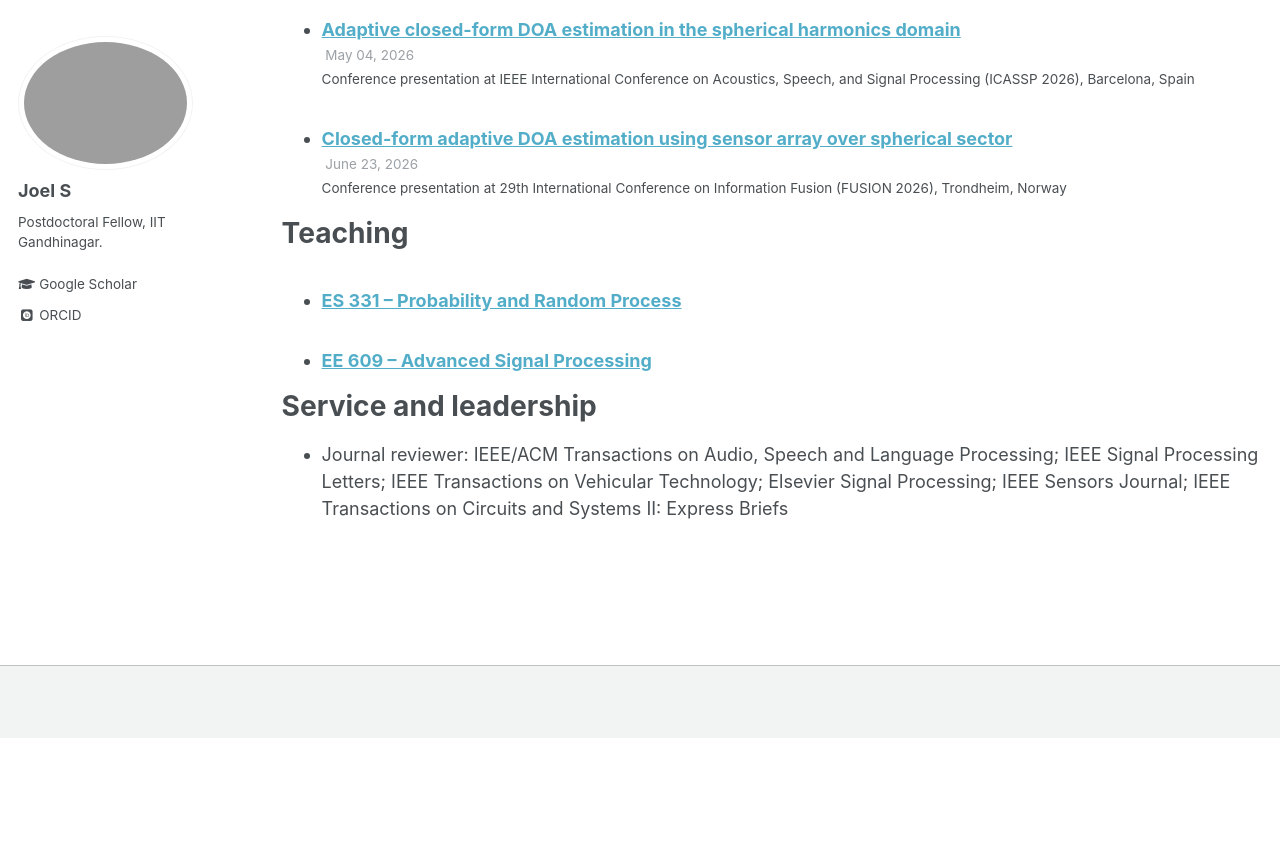
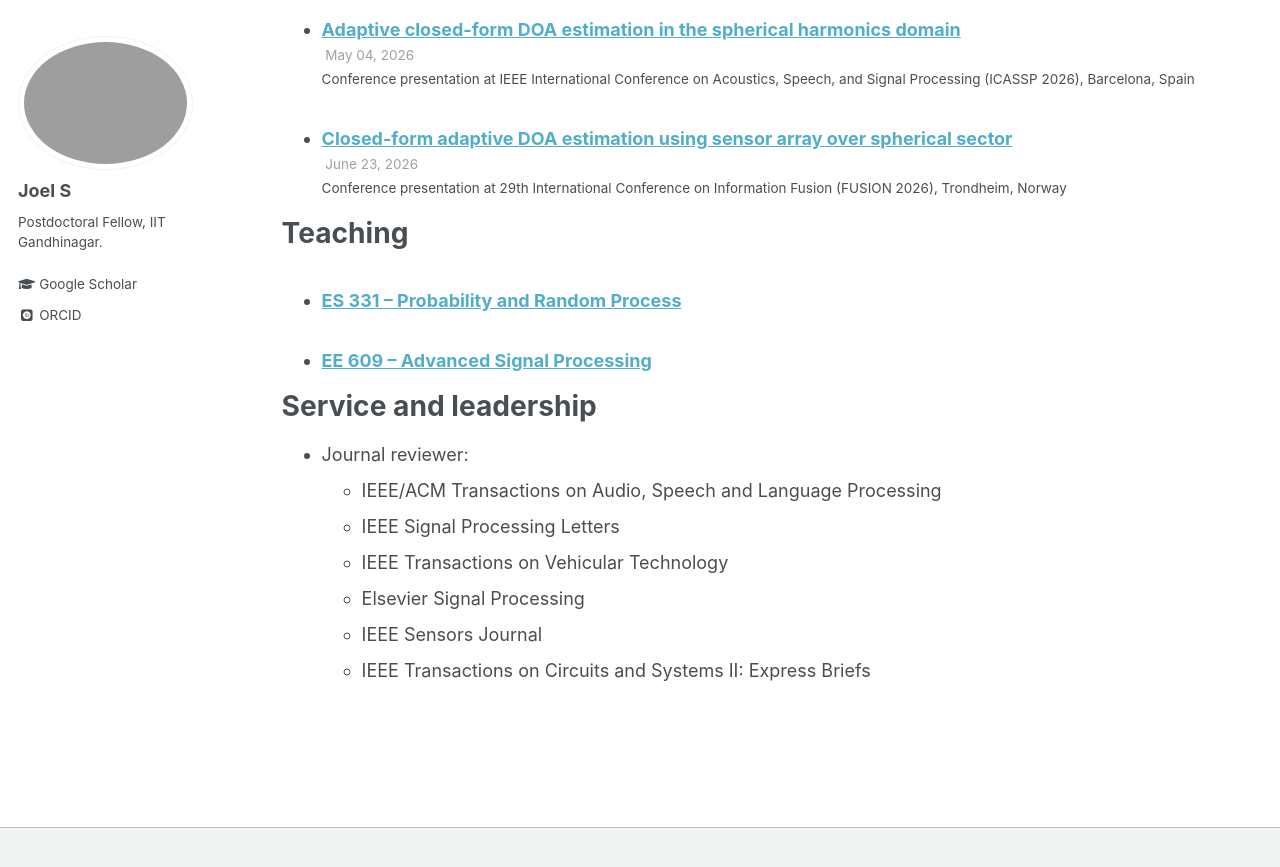
Before and after one commit to Joels1994/Joels1994.github.io, a Jekyll site: the page built from _pages/cv.md, in a window 1280 px wide and 900 px high, scrolled down 3333 px. Shown: the top 867 px of the window. Built offline with Jekyll 4.4.1, drawn with Linux system fonts in a browser that asks for light colours; some web fonts are replaced; before the commit the page ends 4071 px from its top, so only the background shows below that.

```diff
--- a/_pages/cv.md
+++ b/_pages/cv.md
@@ -77,4 +77,10 @@ Teaching
 
 Service and leadership
 ======
-* Journal reviewer: IEEE/ACM Transactions on Audio, Speech and Language Processing; IEEE Signal Processing Letters; IEEE Transactions on Vehicular Technology; Elsevier Signal Processing; IEEE Sensors Journal; IEEE Transactions on Circuits and Systems II: Express Briefs
+* Journal reviewer:
+  * IEEE/ACM Transactions on Audio, Speech and Language Processing
+  * IEEE Signal Processing Letters
+  * IEEE Transactions on Vehicular Technology
+  * Elsevier Signal Processing
+  * IEEE Sensors Journal
+  * IEEE Transactions on Circuits and Systems II: Express Briefs
```
